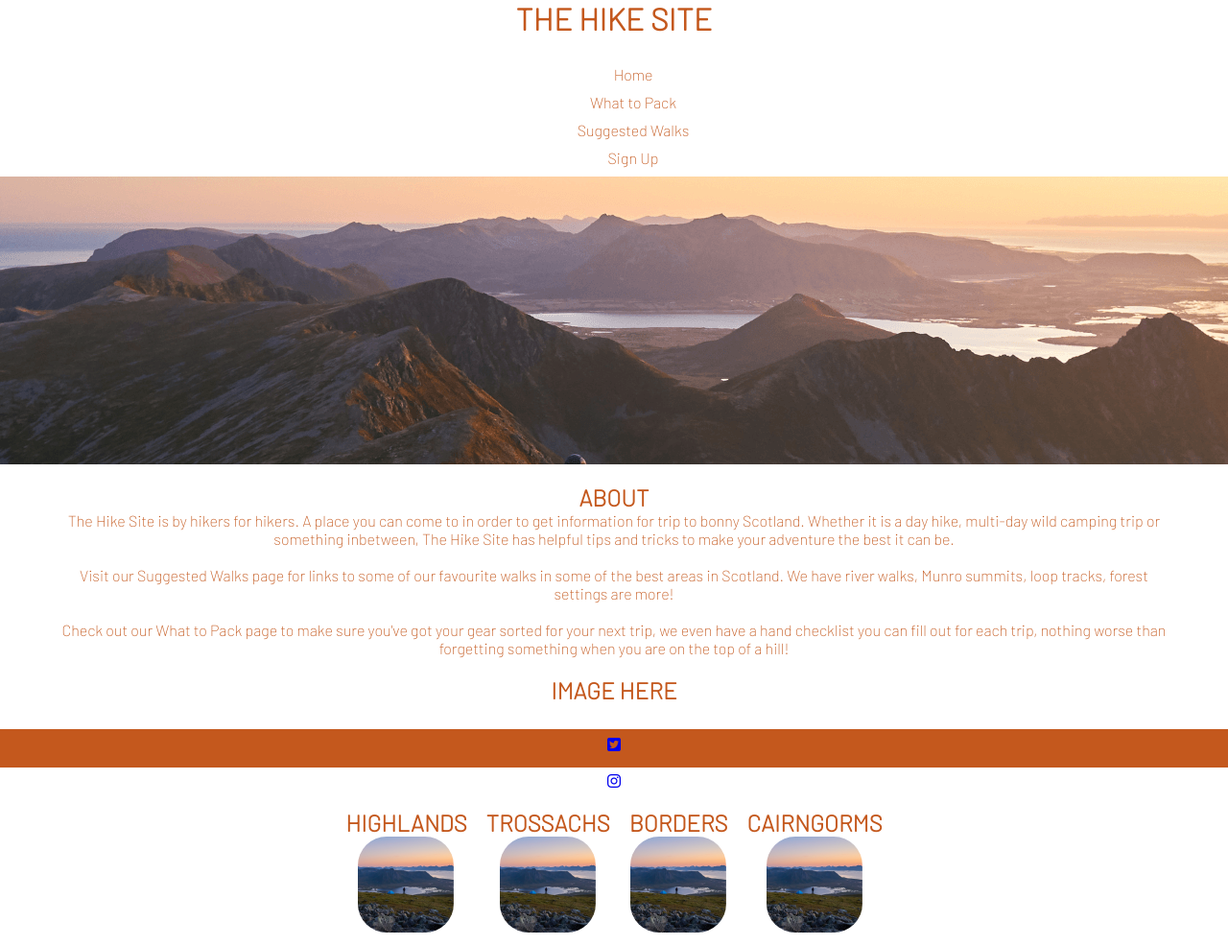
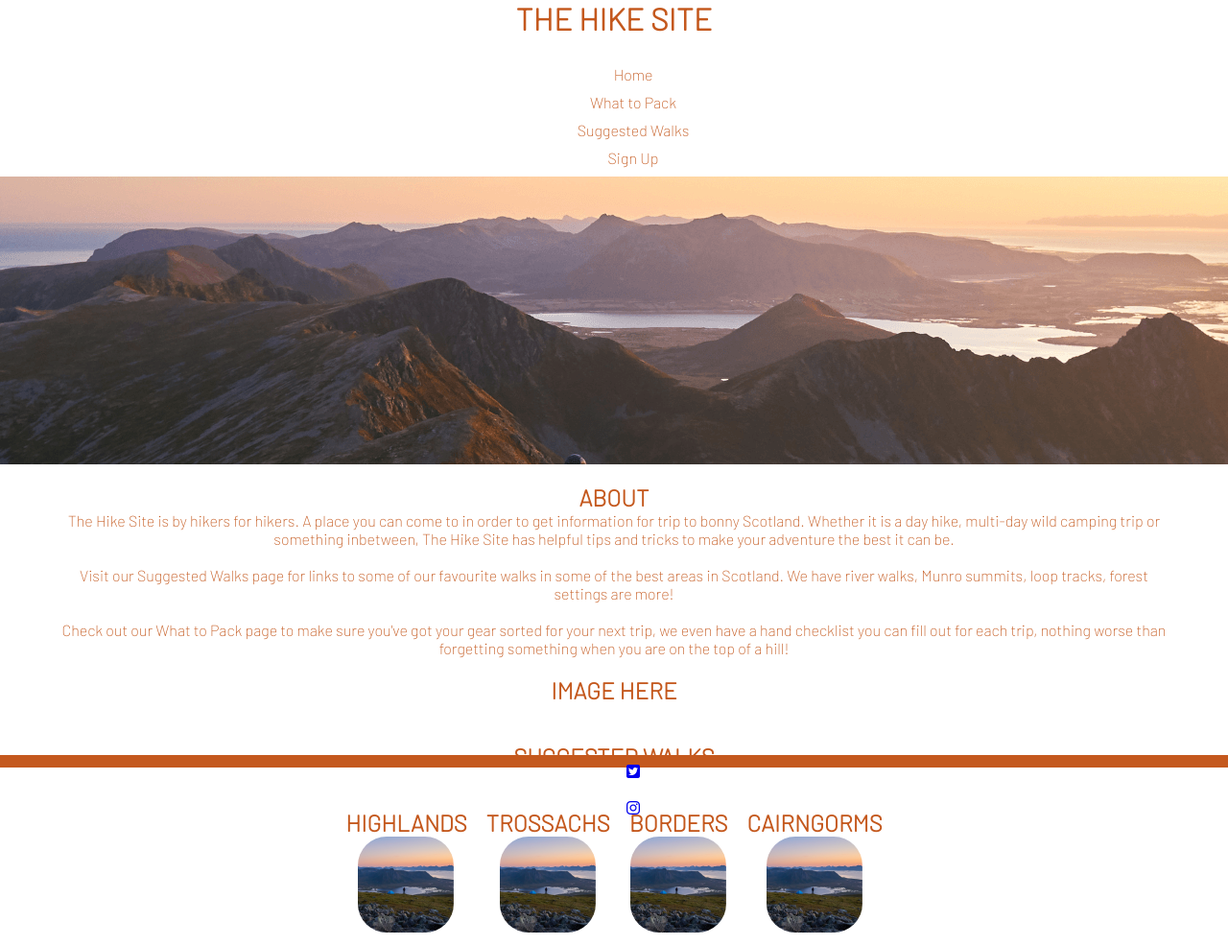
Before and after one commit to sarahgoodwin93/project1-The-Hike-Site, a plain HTML site: page index.html in a window 1280 px wide. Shown: the top 985 px of the page at 96% size. Drawn offline with Linux system fonts and the light colour scheme; some icons are missing.

Commit message:
feat: adjust footer style

```diff
--- a/assets/css/style.css
+++ b/assets/css/style.css
@@ -355,10 +355,9 @@ input[type='checkbox'] {
 
 .social {
     background-color: #c4581d;
-    ;
     color: white;
     width: 100%;
-    height: 40px;
+    height: 10px;
     position: fixed;
     padding: 0.4em;
     text-align: center;
--- a/index.html
+++ b/index.html
@@ -128,8 +128,8 @@
     </main>
 </body>
 
-<footer>
-    <ul class="social">
+<footer class="social">
+    <ul>
         <li>
             <a href="https://twitter.com" target="_blank" rel="noopener"
                 aria-label="Visit our Twitter page (opens in a new tab)"><i class="fab fa-twitter-square"></i></a>
```
